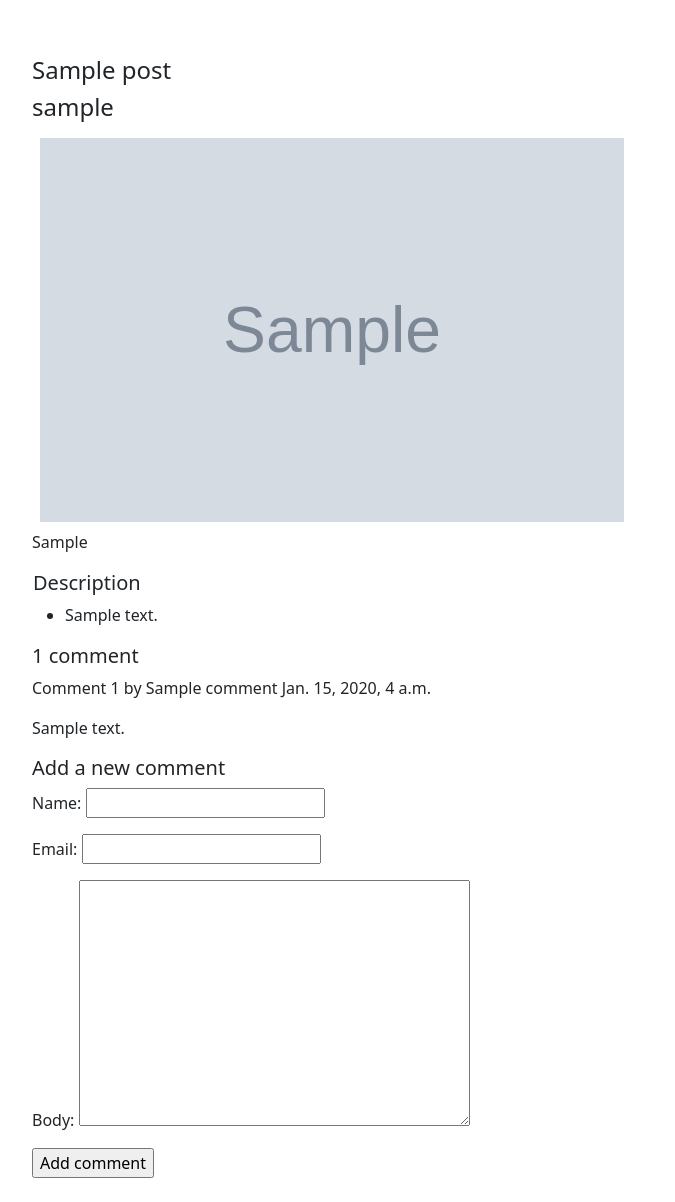
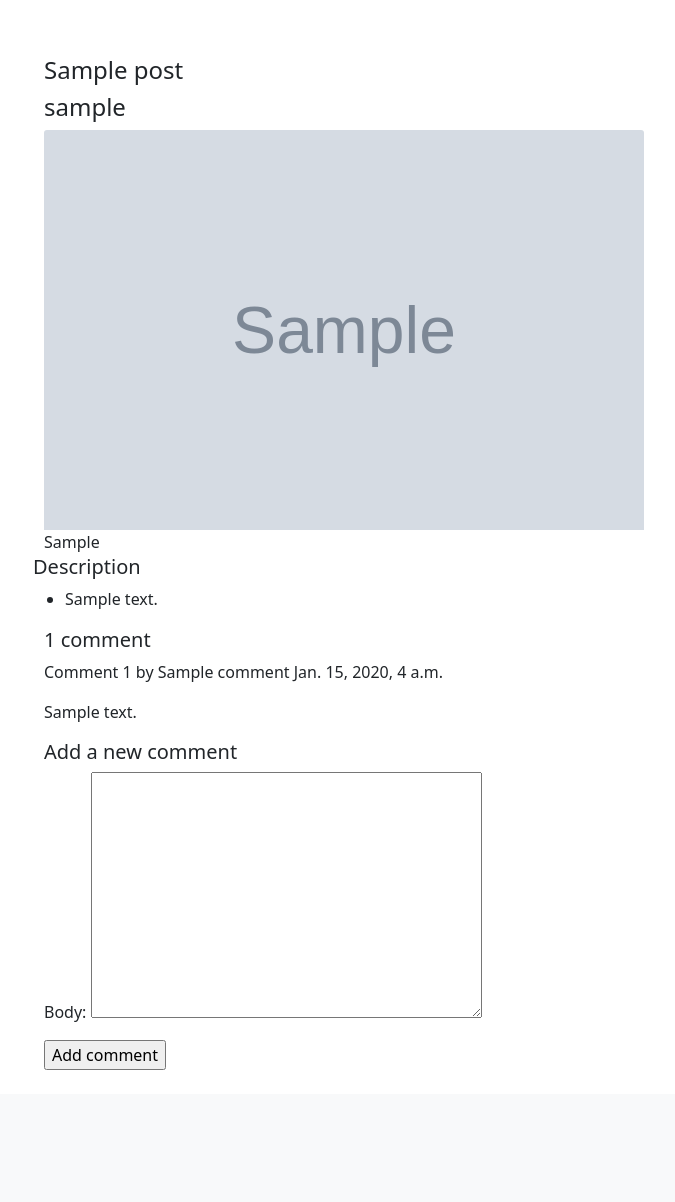
Before and after one commit to meetmanjusri/blog, a Django app: page /blog_post/1 in a window 1280 px wide. Shown: the part 56-1258 px from the top of the page, without its empty margins (86-761 px from the left). After the commit the page ends 1126 px from the top, so only its background shows below. Run offline with Django 3.2, Linux system fonts and the light colour scheme; a user stored in the database is signed in; tables that the repository leaves empty hold one stand-in row (values such as "Sample post"); grey boxes marked "Sample" are stand-in pictures.

Commit message:
Updated fields for comments by retrieving user from database

```diff
--- a/journey/forms.py
+++ b/journey/forms.py
@@ -12,7 +12,7 @@ class PostForm(forms.ModelForm):
 class CommentForm(forms.ModelForm):
     class Meta:
         model = Comment
-        fields = ('name', 'email', 'body')
+        fields = ('body',)
 
 
 class SignUpForm(forms.ModelForm):
--- a/journey/models.py
+++ b/journey/models.py
@@ -37,4 +37,4 @@ class Meta:
 
 
 def __str__(self):
-    return f'Comment by {self.name} on {self.post}'
+    return f'Comment by {self.body} on {self.body}'
--- a/journey/views.py
+++ b/journey/views.py
@@ -13,7 +13,7 @@ now = timezone.now()
 
 def post_list(request):
     object_list = Post.objects.all()
-    paginator = Paginator(object_list, 6)  # 6 posts in each page
+    paginator = Paginator(object_list, 8)  # 8 posts in each page
     page = request.GET.get('page')
     try:
         posts = paginator.page(page)
@@ -74,7 +74,6 @@ def post_delete(request, pk):
     return redirect('journey:post_detail')
 
 
-@login_required
 def blog_post(request, post_id):
     post = get_object_or_404(Post, id=post_id)
     # List of active comments for this post
@@ -88,6 +87,8 @@ def blog_post(request, post_id):
             new_comment = comment_form.save(commit=False)
             # Assign the current post to the comment
             new_comment.post = post
+            new_comment.name = request.user.first_name
+            new_comment.email = request.user.email
             # Save the comment to the database
             new_comment.save()
     else:
@@ -102,22 +103,7 @@ def blog_post(request, post_id):
 def comment_list(request):
     comments = Comment.objects.all()
     return render(request, 'journey/comment_list.html',
-                  {'comments': comments})
-
-
-# @login_required
-# def comment_new(request):
-#     if request.method == "POST":
-#         form = CommentForm(request.POST)
-#         if form.is_valid():
-#             comment = form.save(commit=False)
-#             comment.created_date = timezone.now()
-#             comment.save()
-#             return redirect('journey:comment_list')
-#     else:
-#         form = CommentForm()
-#     return render(request, 'journey/comment_new.html', {'form': form})
-
+              {'comments': comments})
 
 @login_required
 def comment_edit(request, pk):
--- a/templates/journey/blog_post.html
+++ b/templates/journey/blog_post.html
@@ -2,20 +2,23 @@
 {% load static %}
 {% block title %}Posts{% endblock %}
 {% block content %}
+    <div class="container">
+        <div class="row">
+            <div class="col-md-6">
+                <h4>{{ post.title }}</h4>
+                <h4>{{ post.author }}</h4>
+                <div class=”col-md-6”>
+                    {#                    <div class="table">#}
 
-    <div class="row">
-        <div class="col-md-4">
-            <h4>{{ post.title }}</h4>
-            <h4>{{ post.author }}</h4>
-            <div class="table">
-                <div class=”row”>
-                    <div class = "info">
                         <img class="card-img-top" style="width: 600px; height: 400px;" src="{{ post.image_url }}">
-                    </div>
+
+                    {#                    </div>#}
                 </div>
-                    <div class = "table" style="float: right" >
-                        <div>{{ post.favorite_activity }}</div>
-                    </div>
+                <div class="col-md-6">
+                    {#                    <div class = "table" style="float: left" >#}
+                    {{ post.favorite_activity }}
+                    {#                    </div>#}
+                </div>
             </div>
             <table>
                 <tr>
```
